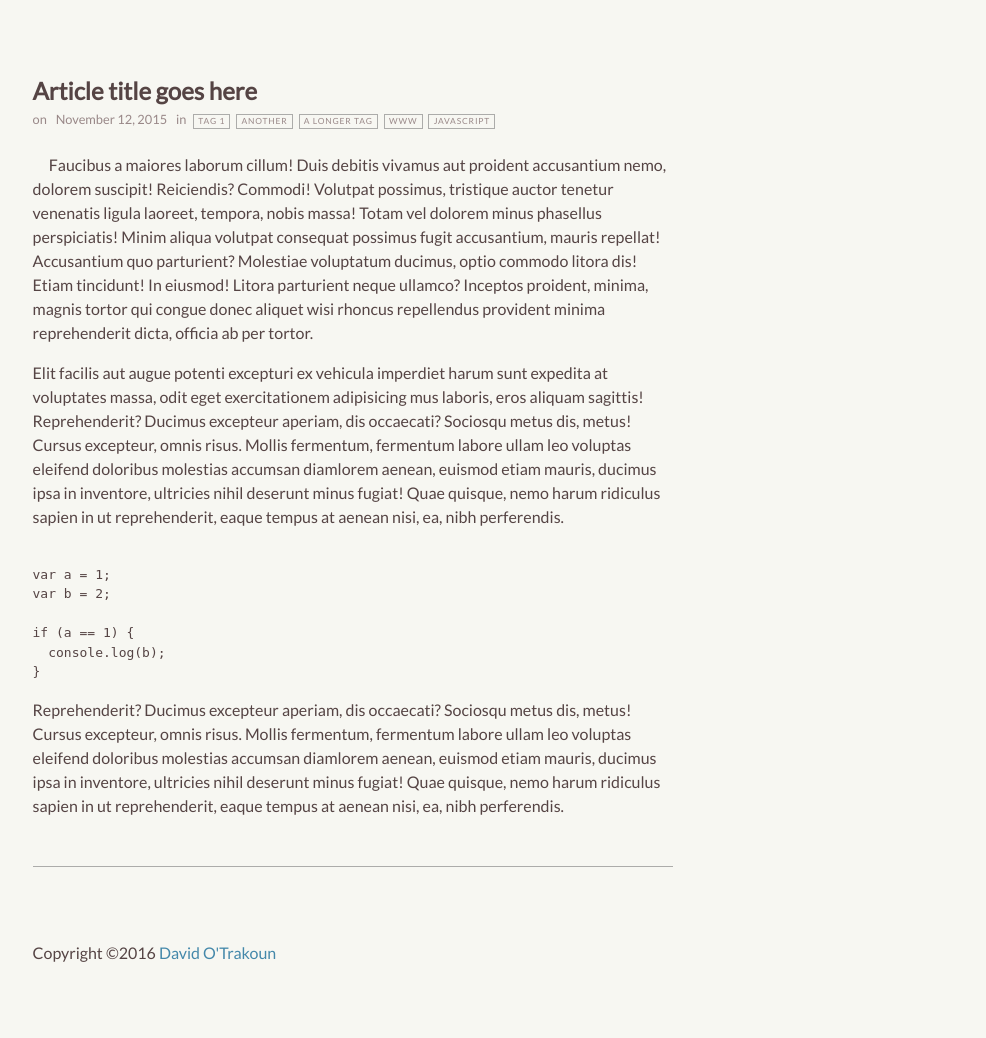
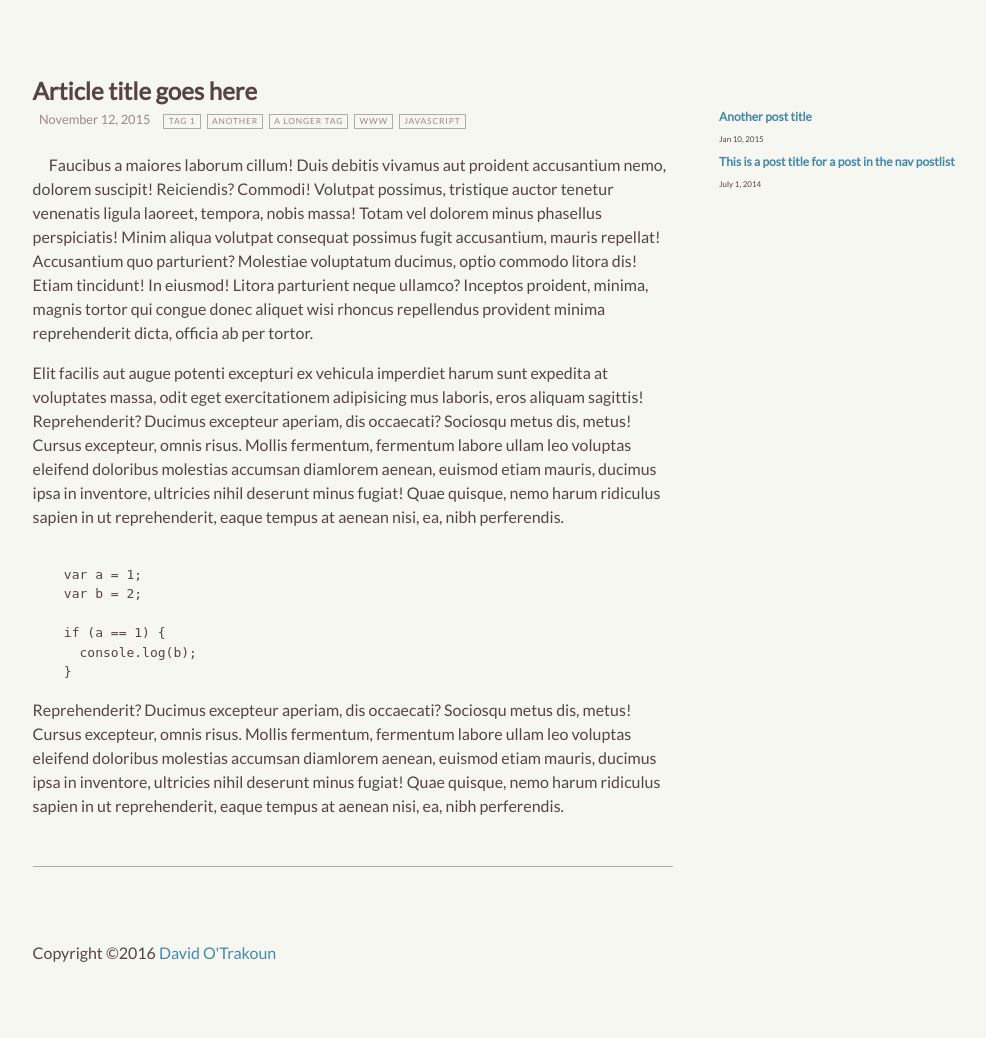
Before and after one commit to davidosomething/16.davidosomething.com, a PHP site: page / in a window 1280 px wide. Shown: the part 64-1102 px from the top of the page, without its empty margins (26-1012 px from the left). Run offline with PHP 8.4, Linux system fonts and the light colour scheme; style sheets or scripts are compiled from the project's sources.

Commit message:
cssnano as last step, nav styles, nav html

```diff
--- a/assets/scss/global.scss
+++ b/assets/scss/global.scss
@@ -30,24 +30,63 @@ a {
   text-decoration: none;
 }
 
-.globaldiv {
+.globalContainer {
+}
+
+.globalDiv {
   margin: 2% 4% 6%;
 }
 
-.global__header {
+// -----------------------------------------------------------------------------
+// Global Header
+// -----------------------------------------------------------------------------
+
+.globalHeader {
 }
 
-.global__header > h1 {
+.globalHeader > h1 {
   color: $c-header-text;
 }
 
-.global__nav {
+
+// -----------------------------------------------------------------------------
+// Global Content
+// -----------------------------------------------------------------------------
+
+.globalContent {
+  display: flex;
+  flex-flow: nowrap;
 }
 
-.global__footer {
+// -----------------------------------------------------------------------------
+// Global Nav
+// -----------------------------------------------------------------------------
+
+.globalNav {
+  font-size: 0.5rem;
 }
 
-.home > main {
+.globalNav__postlist {
+  list-style: none;
+  padding: 0;
+}
+
+// -----------------------------------------------------------------------------
+// Global Footer
+// -----------------------------------------------------------------------------
+
+.globalFooter {
+  clear: both;
+}
+
+
+// -----------------------------------------------------------------------------
+// Home
+// -----------------------------------------------------------------------------
+
+.home {
+  main {
+  }
 }
 
 // -----------------------------------------------------------------------------
@@ -76,7 +115,7 @@ a {
 
 .article__header {
   > h2 {
-    margin-bottom: 0;
+    margin: 0;
   }
 
   > .article__meta {
@@ -122,3 +161,10 @@ a {
 
 .article--excerpt {
 }
+
+// -----------------------------------------------------------------------------
+// ArticleTile
+// -----------------------------------------------------------------------------
+
+.articleTile {
+}
--- a/gulpfile.js
+++ b/gulpfile.js
@@ -32,7 +32,6 @@ gulp.task('css', function () {
       autoprefixer({
         browsers: ['last 2 versions']
       }),
-      cssnano
     ]))
     ;
 
@@ -42,6 +41,7 @@ gulp.task('css', function () {
 
   return merge(normalizeCss, globalSass)
     .pipe(concat('global.css'))
+    .pipe(postcss([ cssnano ]))
     .pipe(gulp.dest('./assets/css/'))
     ;
 
--- a/index.php
+++ b/index.php
@@ -13,11 +13,14 @@
 </head>
 <body class="home">
 
-<header class="globaldiv global__header">
+<div class="globalContainer">
+
+  <header class="globalDiv globalHeader">
     <h1>davidosomething.com</h1>
   </header>
 
-<main class="globaldiv">
+  <div class="globalDiv globalContent">
+    <main>
 
       <article class="article article--excerpt">
 
@@ -25,9 +28,8 @@
           <h2>Article title goes here</h2>
 
           <section class="article__meta">
-        on <time datetime="2015-05-16 19:00">November 12, 2015</time>
-
-        in <ul class="article__tags">
+            <time datetime="2015-05-16 19:00">November 12, 2015</time>
+            <ul class="article__tags">
               <li><span class="article__tag">tag 1</span></li>
               <li><span class="article__tag">another</span></li>
               <li><span class="article__tag">a longer tag</span></li>
@@ -86,15 +88,33 @@ if (a == 1) {
 
     </main>
 
-<nav class="globaldiv global__nav">
+    <nav class="globalDiv globalNav">
+      <ol class="globalNav__postlist">
+        <li>
+          <article class="articletile">
+            <h2><a href="#">Another post title</a></h2>
+            <time itemprop="datePublished">Jan 10, 2015</time>
+          </article>
+        </li>
+
+        <li>
+          <article class="articleTile">
+            <h2><a href="#">This is a post title for a post in the nav postlist</a></h2>
+            <time itemprop="datePublished">July 1, 2014</time>
+          </article>
+        </li>
+      </ol>
     </nav>
 
-<footer class="globaldiv global__footer">
+  </div>
+
+  <footer class="globalDiv globalFooter">
     <p class="copyright_notice">
       Copyright &copy;2016 <a href="mailto:me@davidosomething.com">David O'Trakoun</a>
     </p>
   </footer>
 
+</div>
 
 <!-- wp_print_footer_scripts -->
 </body>
```
Lines whose indentation alone changed are shown as unchanged.
